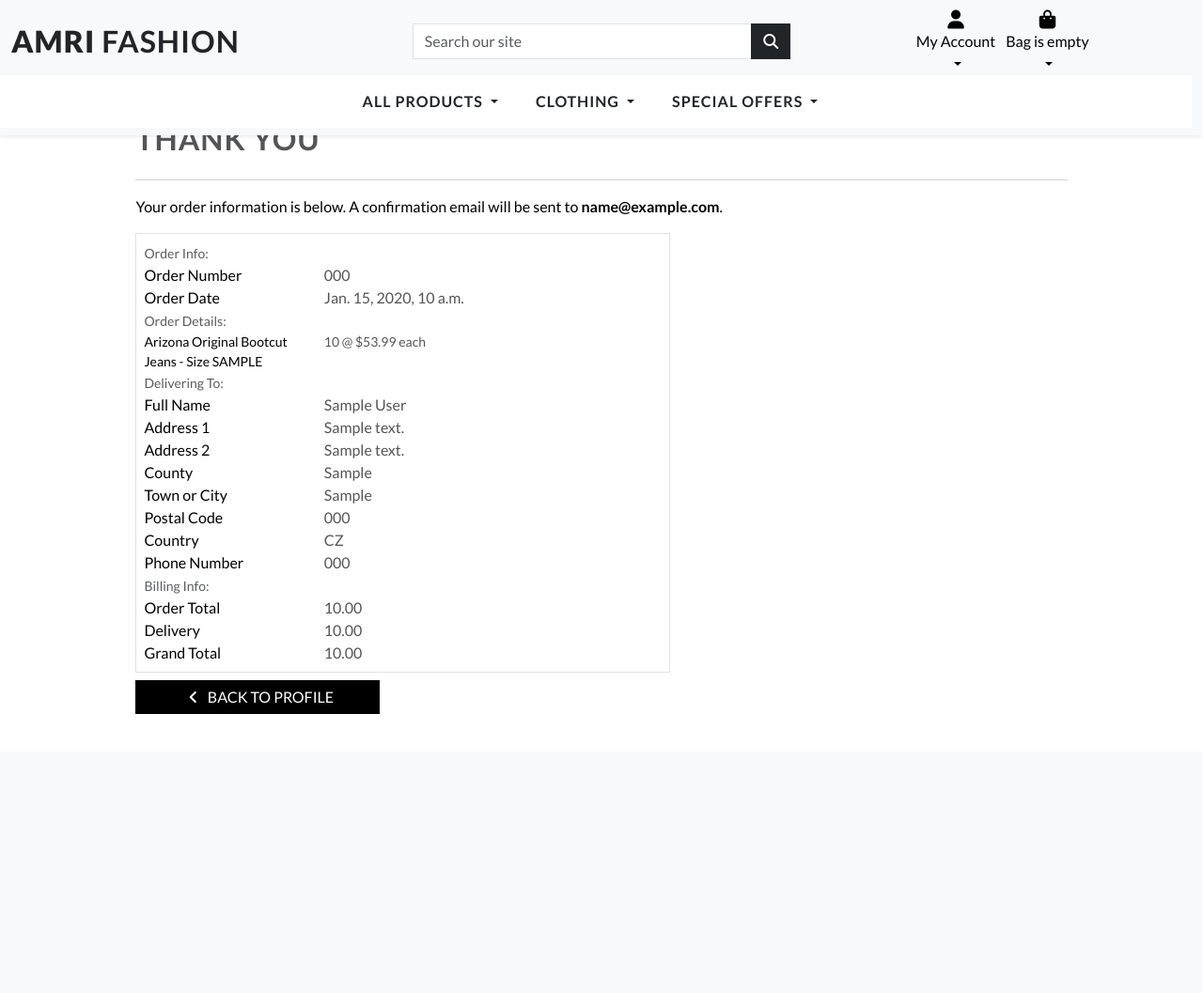
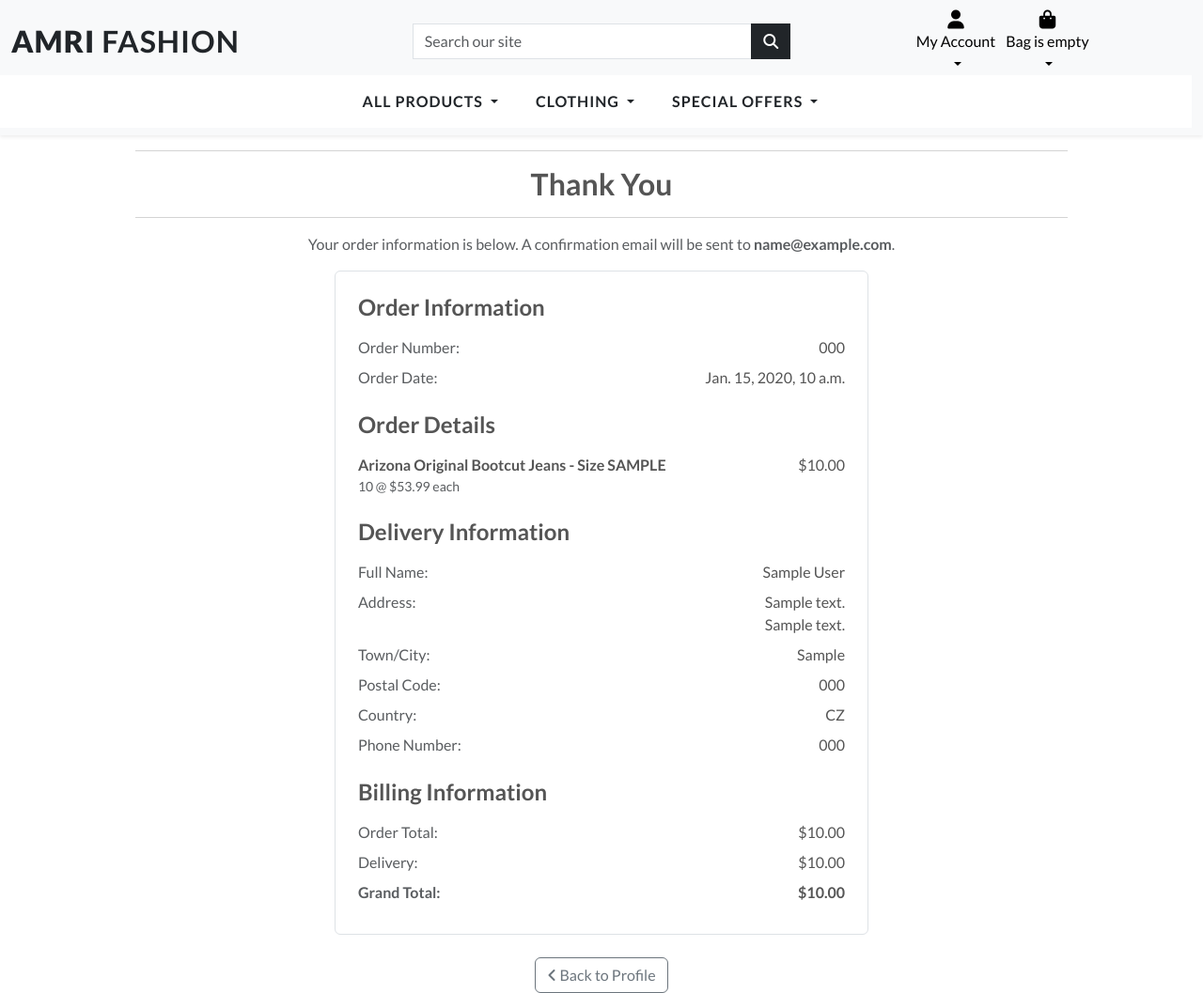
Before and after one commit to MAbuhanif/amri-fashion, a Django app: page /checkout/checkout_success/000/ in a window 1280 px wide. Shown: the whole page at 94% size. Before the commit the page ends 760 px from the top, so only its background shows below. Run offline with Django 5.2, Linux system fonts and the light colour scheme; data comes from the database, SQL or seed files in the repository; tables that the repository leaves empty hold one stand-in row (values such as "Sample post"); some libraries are stand-ins or nearby versions.

Commit message:
Refactor code structure for improved readability and maintainability

```diff
--- a/bag/templates/bag/bag.html
+++ b/bag/templates/bag/bag.html
@@ -3,7 +3,6 @@
 
 
 {% block content %}
-    <div class="overlay"></div>
     <div class="container my-5">
         <div class="row mb-4">
             <div class="col-12 text-center">
--- a/checkout/static/checkout/js/stripe_elements.js
+++ b/checkout/static/checkout/js/stripe_elements.js
@@ -5,7 +5,7 @@ var elements = stripe.elements();
 var style = {
     base: {
         color: '#000',
-        fontFamily: '"Helvetica Neue", Helvetica, sans-serif',
+        fontFamily: 'Lato, Helvetica, sans-serif',
         fontSmoothing: 'antialiased',
         fontSize: '16px',
         '::placeholder': {
--- a/checkout/templates/checkout/checkout_success.html
+++ b/checkout/templates/checkout/checkout_success.html
@@ -1,209 +1,151 @@
-
 {% extends "base.html" %}
 {% load static %}
 
-{% block extra_css %}
-    <link rel="stylesheet" href="{% static 'checkout/css/checkout.css' %}">
-{% endblock %}
-
 
 {% block content %}
-    <div class="overlay"></div>
-    <div class="container">
+<div class="container my-5">
     <div class="row">
-            <div class="col">
+        <div class="col text-center">
             <hr>
-                <h2 class="logo-font mb-4">Thank You</h2>
+            <h2 class="fw-bold">Thank You</h2>
             <hr>
-                <p class="text-black">Your order information is below. A confirmation email will be sent to <strong>{{ order.email }}</strong>.</p>
+            <p class="text-muted">
+                Your order information is below. A confirmation email will be sent to
+                <strong>{{ order.email }}</strong>.
+            </p>
         </div>
     </div>
 
     <div class="row">
-            <div class="col-12 col-lg-7">
-                <div class="order-confirmation-wrapper p-2 border">
-                    <div class="row">
-                        <div class="col">
-                            <small class="text-muted">Order Info:</small>
+        <div class="col-12 col-lg-7 mx-auto">
+            <div class="border p-4 rounded">
+                <h4 class="fw-bold mb-3">Order Information</h4>
+                <div class="row mb-2">
+                    <div class="col-6">
+                        <p class="mb-0 text-muted">Order Number:</p>
                     </div>
-                    </div>
-
-                    <div class="row">
-                        <div class="col-12 col-md-4">
-                            <p class="mb-0 text-black font-weight-bold">Order Number</p>
-                        </div>
-                        <div class="col-12 col-md-8 text-md-right">
+                    <div class="col-6 text-end">
                         <p class="mb-0">{{ order.order_number }}</p>
                     </div>
                 </div>
-
-                    <div class="row">
-                        <div class="col-12 col-md-4">
-                            <p class="mb-0 text-black font-weight-bold">Order Date</p>
+                <div class="row mb-2">
+                    <div class="col-6">
+                        <p class="mb-0 text-muted">Order Date:</p>
                     </div>
-                        <div class="col-12 col-md-8 text-md-right">
+                    <div class="col-6 text-end">
                         <p class="mb-0">{{ order.date }}</p>
                     </div>
                 </div>
 
-                    <div class="row">
-                        <div class="col">
-                            <small class="text-muted">Order Details:</small>
+                <h4 class="fw-bold mt-4 mb-3">Order Details</h4>
+                {% for item in order.lineitems.all %}
+                <div class="row mb-2">
+                    <div class="col-8">
+                        <p class="mb-0 fw-bold">
+                            {{ item.product.name }}
+                            {% if item.product_size %} - Size {{ item.product_size|upper }}{% endif %}
+                        </p>
+                        <p class="mb-0 text-muted small">{{ item.quantity }} @ ${{ item.product.price }} each</p>
                     </div>
-                    </div>
-
-                    {% for item in order.lineitems.all %}
-                    <div class="row">
-                        <div class="col-12 col-md-4">
-                            <p class="small mb-0 text-black font-weight-bold">
-                                <!-- item.product_size|upper at the end of the line below is a correction,
-                                  in the video code, Chris has item.product.size|upper which caused the size to not render -->
-                                {{ item.product.name }}{% if item.product_size %} - Size {{ item.product_size|upper}}{% endif %}
-                            </p>
-                        </div>
-                        <div class="col-12 col-md-8 text-md-right">
-                            <p class="small mb-0">{{ item.quantity }} @ ${{ item.product.price }} each</p>
+                    <div class="col-4 text-end">
+                        <p class="mb-0">${{ item.quantity|floatformat:2 }}</p>
                     </div>
                 </div>
                 {% endfor %}
 
-                    <div class="row">
-                        <div class="col">
-                            <small class="text-muted">Delivering To:</small>
+                <h4 class="fw-bold mt-4 mb-3">Delivery Information</h4>
+                <div class="row mb-2">
+                    <div class="col-6">
+                        <p class="mb-0 text-muted">Full Name:</p>
                     </div>
-                    </div>
-
-                    <div class="row">
-                        <div class="col-12 col-md-4">
-                            <p class="mb-0 text-black font-weight-bold">Full Name</p>
-                        </div>
-                        <div class="col-12 col-md-8 text-md-right">
+                    <div class="col-6 text-end">
                         <p class="mb-0">{{ order.full_name }}</p>
                     </div>
                 </div>
-
-                    <div class="row">
-                        <div class="col-12 col-md-4">
-                            <p class="mb-0 text-black font-weight-bold">Address 1</p>
+                <div class="row mb-2">
+                    <div class="col-6">
+                        <p class="mb-0 text-muted">Address:</p>
                     </div>
-                        <div class="col-12 col-md-8 text-md-right">
+                    <div class="col-6 text-end">
                         <p class="mb-0">{{ order.street_address1 }}</p>
+                        {% if order.street_address2 %}
+                        <p class="mb-0">{{ order.street_address2 }}</p>
+                        {% endif %}
                     </div>
                 </div>
-
-                    {% if order.street_address2 %}
-                    <div class="row">
-                        <div class="col-12 col-md-4">
-                            <p class="mb-0 text-black font-weight-bold">Address 2</p>
+                <div class="row mb-2">
+                    <div class="col-6">
+                        <p class="mb-0 text-muted">Town/City:</p>
                     </div>
-                        <div class="col-12 col-md-8 text-md-right">
-                            <!-- order.street_address2 in the code below is a correction.
-                             In the video, Chris copy/pastes order.street_address1
-                             but does not update it to order.street_address2 -->
-                            <p class="mb-0">{{ order.street_address2 }}</p>
-                        </div>
-                    </div>
-                    {% endif %}
-
-                    {% if order.county %}
-                    <div class="row">
-                        <div class="col-12 col-md-4">
-                            <p class="mb-0 text-black font-weight-bold">County</p>
-                        </div>
-                        <div class="col-12 col-md-8 text-md-right">
-                            <p class="mb-0">{{ order.county }}</p>
-                        </div>
-                    </div>
-                    {% endif %}
-
-                    <div class="row">
-                        <div class="col-12 col-md-4">
-                            <p class="mb-0 text-black font-weight-bold">Town or City</p>
-                        </div>
-                        <div class="col-12 col-md-8 text-md-right">
+                    <div class="col-6 text-end">
                         <p class="mb-0">{{ order.town_or_city }}</p>
                     </div>
                 </div>
-
                 {% if order.postcode %}
-                    <div class="row">
-                        <div class="col-12 col-md-4">
-                            <p class="mb-0 text-black font-weight-bold">Postal Code</p>
+                <div class="row mb-2">
+                    <div class="col-6">
+                        <p class="mb-0 text-muted">Postal Code:</p>
                     </div>
-                        <div class="col-12 col-md-8 text-md-right">
+                    <div class="col-6 text-end">
                         <p class="mb-0">{{ order.postcode }}</p>
                     </div>
                 </div>
                 {% endif %}
-
-                    <div class="row">
-                        <div class="col-12 col-md-4">
-                            <p class="mb-0 text-black font-weight-bold">Country</p>
+                <div class="row mb-2">
+                    <div class="col-6">
+                        <p class="mb-0 text-muted">Country:</p>
                     </div>
-                        <div class="col-12 col-md-8 text-md-right">
+                    <div class="col-6 text-end">
                         <p class="mb-0">{{ order.country }}</p>
                     </div>
                 </div>
-
-                    <div class="row">
-                        <div class="col-12 col-md-4">
-                            <p class="mb-0 text-black font-weight-bold">Phone Number</p>
+                <div class="row mb-2">
+                    <div class="col-6">
+                        <p class="mb-0 text-muted">Phone Number:</p>
                     </div>
-                        <div class="col-12 col-md-8 text-md-right">
+                    <div class="col-6 text-end">
                         <p class="mb-0">{{ order.phone_number }}</p>
                     </div>
                 </div>
 
-                    <div class="row">
-                        <div class="col">
-                            <small class="text-muted">Billing Info:</small>
+                <h4 class="fw-bold mt-4 mb-3">Billing Information</h4>
+                <div class="row mb-2">
+                    <div class="col-6">
+                        <p class="mb-0 text-muted">Order Total:</p>
+                    </div>
+                    <div class="col-6 text-end">
+                        <p class="mb-0">${{ order.order_total }}</p>
                     </div>
                 </div>
-
-                    <div class="row">
-                        <div class="col-12 col-md-4">
-                            <p class="mb-0 text-black font-weight-bold">Order Total</p>
+                <div class="row mb-2">
+                    <div class="col-6">
+                        <p class="mb-0 text-muted">Delivery:</p>
                     </div>
-                        <div class="col-12 col-md-8 text-md-right">
-                            <p class="mb-0">{{ order.order_total }}</p>
+                    <div class="col-6 text-end">
+                        <p class="mb-0">${{ order.delivery_cost }}</p>
                     </div>
                 </div>
-
-                    <div class="row">
-                        <div class="col-12 col-md-4">
-                            <p class="mb-0 text-black font-weight-bold">Delivery</p>
+                <div class="row mb-2">
+                    <div class="col-6">
+                        <p class="mb-0 text-muted fw-bold">Grand Total:</p>
                     </div>
-                        <div class="col-12 col-md-8 text-md-right">
-                            <p class="mb-0">{{ order.delivery_cost }}</p>
-                        </div>
-                    </div>
-
-                    <div class="row">
-                        <div class="col-12 col-md-4">
-                            <p class="mb-0 text-black font-weight-bold">Grand Total</p>
-                        </div>
-                        <div class="col-12 col-md-8 text-md-right">
-                            <p class="mb-0">{{ order.grand_total }}</p>
+                    <div class="col-6 text-end">
+                        <p class="mb-0 fw-bold">${{ order.grand_total }}</p>
                     </div>
                 </div>
             </div>
         </div>
     </div>
-        <div class="row">
-			<div class="col-12 col-lg-7 text-right">
+
+    <div class="row mt-4">
+        <div class="col text-center">
             {% if from_profile %}
-                    <a href="{% url 'profile' %}" class="btn btn-black rounded-0 my-2">
-                        <span class="icon mr-2">
-                            <i class="fas fa-angle-left"></i>
-                        </span>
-                        <span class="text-uppercase">Back to Profile</span>
+            <a href="{% url 'profile' %}" class="btn btn-outline-secondary">
+                <i class="fas fa-angle-left"></i> Back to Profile
             </a>
             {% else %}
-                    <a href="{% url 'products' %}" class="btn btn-black rounded-0 my-2">
-                        <span class="icon mr-2">
-                            <i class="fas fa-gifts"></i>
-                        </span>
-                        <span class="text-uppercase">Now check out the latest deals!</span>
+            <a href="{% url 'products' %}" class="btn btn-outline-primary">
+                <i class="fas fa-gifts"></i> Check Out the Latest Deals!
             </a>
             {% endif %}
         </div>
--- a/checkout/urls.py
+++ b/checkout/urls.py
@@ -4,7 +4,15 @@ from .webhooks import webhook
 
 urlpatterns = [
     path('', views.checkout, name='checkout'),
-    path('checkout_success/<order_number>/', views.checkout_success, name='checkout_success'),
-    path('cache_checkout_data/', views.cache_checkout_data, name='cache_checkout_data'),
-    path('wh/', webhook, name='webhook'),  # Stripe webhook
+    path(
+        'checkout_success/<order_number>/',
+        views.checkout_success,
+        name='checkout_success',
+    ),
+    path(
+        'cache_checkout_data/',
+        views.cache_checkout_data,
+        name='cache_checkout_data',
+    ),
+    path('wh/', webhook, name='webhook'),
 ]
--- a/checkout/views.py
+++ b/checkout/views.py
@@ -1,7 +1,13 @@
 import stripe
 import json
 
-from django.shortcuts import render, redirect, reverse, get_object_or_404, HttpResponse
+from django.shortcuts import (
+    render,
+    redirect,
+    reverse,
+    get_object_or_404,
+    HttpResponse
+)
 from django.views.decorators.http import require_POST
 from django.contrib import messages
 from django.conf import settings
@@ -66,7 +72,7 @@ def checkout(request):
 
                     # Check if item_data is an integer or a dictionary
                     if isinstance(item_data, int):
-                        # If item_data is an integer, it represents the quantity
+                        # If item_data is an integer
                         quantity = item_data
                     else:
                         # If item_data is a dictionary, extract the quantity
@@ -77,7 +83,10 @@ def checkout(request):
 
                     # Calculate delivery cost and grand total
                     if order_total < settings.FREE_DELIVERY_THRESHOLD:
-                        delivery_cost = Decimal(settings.STANDARD_DELIVERY_PERCENTAGE) * order_total / Decimal(100)
+                        delivery_cost = (
+                            Decimal(settings.STANDARD_DELIVERY_PERCENTAGE)
+                            * order_total / Decimal(100)
+                        )
                     else:
                         delivery_cost = Decimal(0)
                     grand_total = order_total + delivery_cost
@@ -97,7 +106,9 @@ def checkout(request):
                         )
                         order_line_item.save()
                     else:
-                        for size, quantity in item_data['items_by_size'].items():
+                        for size, quantity in item_data[
+                            'items_by_size'
+                        ].items():
                             order_line_item = OrderLineItem(
                                 order=order,
                                 product=product,
@@ -107,21 +118,27 @@ def checkout(request):
                             order_line_item.save()
                 except Product.DoesNotExist:
                     messages.error(request, (
-                        "One of the products in your bag wasn't found in our database. "
+                        "One of the products in your bag wasn't "
+                        "found in our database. "
                         "Please call us for assistance!")
                     )
                     order.delete()
                     return redirect(reverse('view_bag'))
 
             request.session['save_info'] = 'save-info' in request.POST
-            return redirect(reverse('checkout_success', args=[order.order_number]))
+            return redirect(
+                reverse('checkout_success', args=[order.order_number])
+            )
         else:
             messages.error(request, 'There was an error with your form. \
                 Please double check your information.')
     else:
         bag = request.session.get('bag', {})
         if not bag:
-            messages.error(request, "There's nothing in your bag at the moment")
+            messages.error(
+                request,
+                "There's nothing in your bag at the moment"
+            )
             return redirect(reverse('products'))
 
         current_bag = bag_contents(request)
--- a/home/templates/home/index.html
+++ b/home/templates/home/index.html
@@ -28,7 +28,7 @@
 
             <!-- Right Section: Image -->
             <div class="col-12 col-md-6 text-center mt-4 mt-md-0">
-                <img src="" alt="Fashion Banner" class="img-fluid rounded shadow">
+                <img src="{{ MEDIA_URL }}amri-fashion-banner.png" alt="Fashion Banner" class="img-fluid rounded shadow">
             </div>
         </div>
     </div>
--- a/products/templates/products/add_product.html
+++ b/products/templates/products/add_product.html
@@ -3,7 +3,6 @@
 
 
 {% block content %}
-    <div class="overlay"></div>
     <div class="container">
         <div class="row">
             <div class="col-12 col-md-6">
--- a/products/templates/products/edit_product.html
+++ b/products/templates/products/edit_product.html
@@ -3,7 +3,6 @@
 
 
 {% block content %}
-    <div class="overlay"></div>
     <div class="container">
         <div class="row">
             <div class="col-12 col-md-6">
--- a/products/templates/products/product_detail.html
+++ b/products/templates/products/product_detail.html
@@ -9,7 +9,6 @@
 {% endblock %}
 
 {% block content %}
-    <div class="overlay"></div>
     <div class="container my-5">
         <div class="row">
             <!-- Product Image Section -->
--- a/products/templates/products/products.html
+++ b/products/templates/products/products.html
@@ -2,7 +2,6 @@
 {% load static %}
 
 {% block content %}
-<div class="overlay"></div>
     <div class="container my-5">
         <div class="row mb-4">
             <div class="col-12 text-center">
--- a/static/css/base.css
+++ b/static/css/base.css
@@ -4,8 +4,6 @@ html {
 }
 
 body {
-    background: url('/media/homepage-background.jpg') no-repeat center center fixed;
-    background-size: cover;
     height: calc(100vh - 164px);
     color: #555;
     font-family: 'Lato', sans-serif;
@@ -67,16 +65,6 @@ body {
     text-decoration: none;
 }
 
-/* Overlay */
-.overlay {
-    height: 100%;
-    width: 100%;
-    top: 0;
-    left: 0;
-    position: fixed;
-    background: white;
-    z-index: -1;
-}
 
 /* Media Queries */
 
```
Also changed, not shown: bag/views.py (+40 -10 lines), checkout/models.py (+42 -15 lines), checkout/templates/checkout/checkout.html (+6 -13 lines), checkout/webhook_handler.py (+41 -21 lines), checkout/webhooks.py (+4 -4 lines), media/amri-fashion-banner.png (added), media/homepage-background.jpg (deleted), media/homepage_background_cropped.jpg (deleted). Lines whose indentation alone changed are shown as unchanged.
